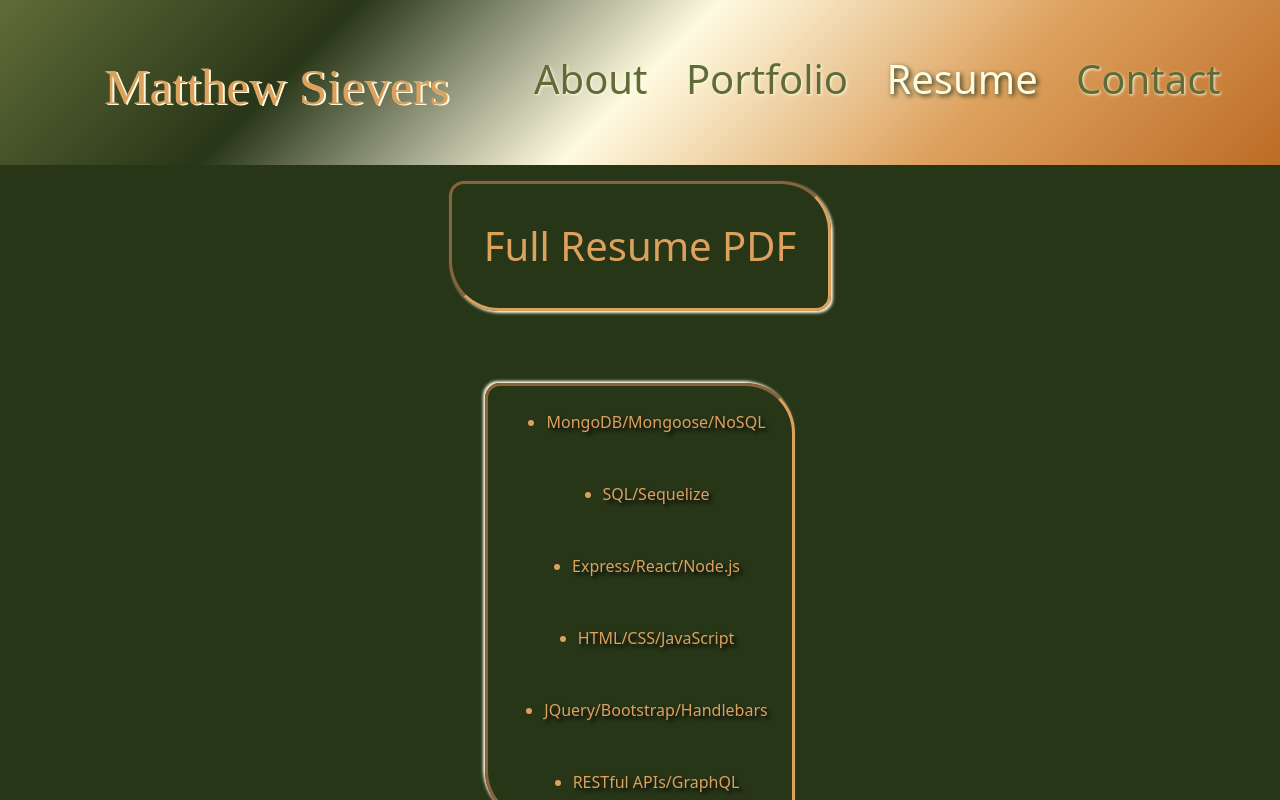
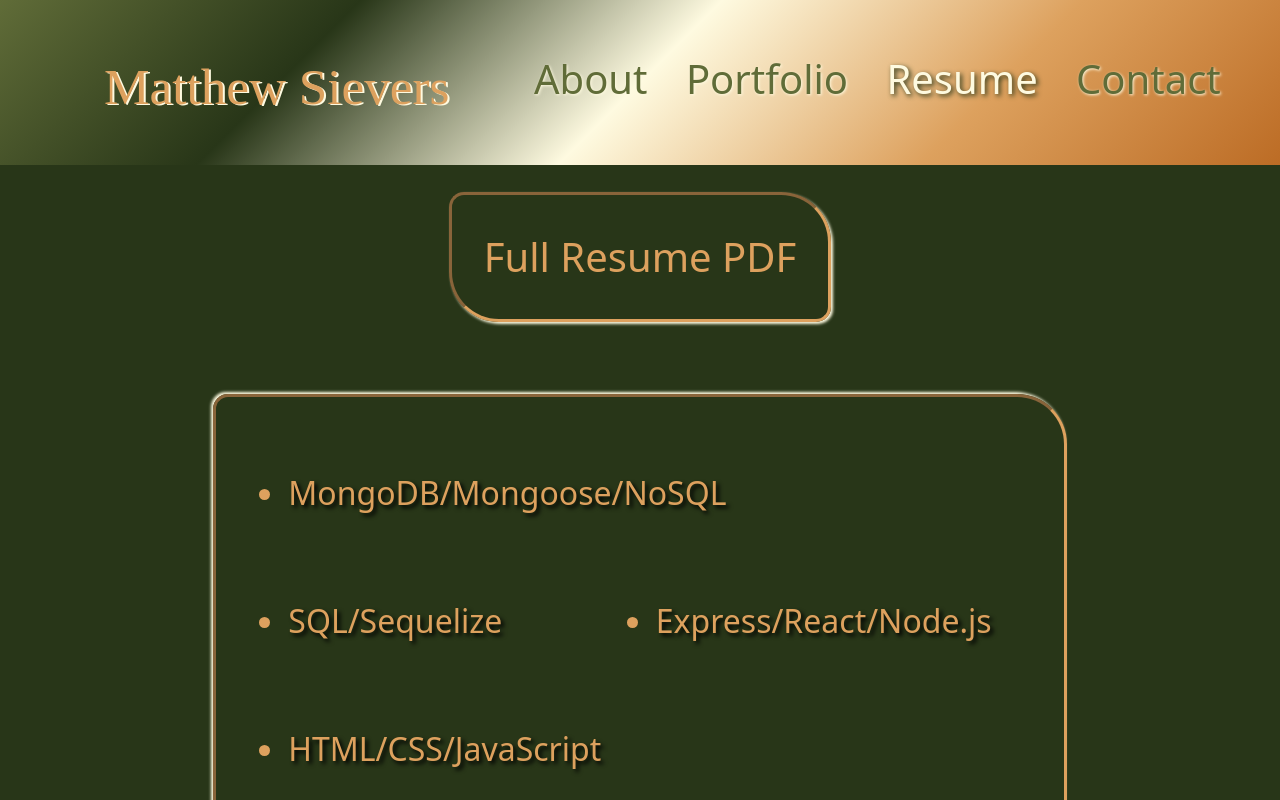
Before and after one commit to mattersievers/portfolio_v2.0, a React (Create React App) app: page / in a window 1280 px wide. Both pictures are taken after a click on the element "Resume". Shown: the top 800 px of the page. Built offline with nearby package versions, Linux system fonts and the light colour scheme; a web font is replaced by a local one.

Commit message:
fixed spacing on resume page

```diff
--- a/src/App.css
+++ b/src/App.css
@@ -169,7 +169,7 @@ box-shadow: -2px -2px 3px var(--cornsilk);
 
 /* --------------------------  Resume Stylings  ----------------------------- */
 .resumeSection{
-  height:100vh;
+  min-height:100vh;
   min-width: 100vw;
 }
 
@@ -204,11 +204,14 @@ box-shadow: -2px -2px 3px var(--cornsilk);
   border-color: var(--fawn);
   box-shadow: -2px -2px 3px var(--cornsilk);
   margin: 2vmin;
+  height: 70vh;
+  padding: 4vmin;
 }
 
 .proficiencyList li{
+  font-size: 4vmin;
   size: 100%;
-  margin: 3vmin;
+  margin: 5vmin;
   color: var(--fawn);
   list-style-type: disc;
   text-shadow: 3px 3px 4px black;
--- a/src/components/Resume/index.js
+++ b/src/components/Resume/index.js
@@ -2,9 +2,9 @@ import React from "react";
 
 const Resume = () => {
     return (
-        <section className="resumeSection d-flex flex-column align-items-center">
+        <section className="resumeSection d-flex flex-column align-items-center justify-content-center">
             <a href="https://drive.google.com/file/d/1mQV6_A6ElUt6uPYaEiEOxWC45VE1semS/view?usp=sharing" className="resumeLink ">Full Resume PDF</a>
-            <ul className="proficiencyList d-flex flex-column justify-content-between flex-wrap align-items-center">
+            <ul className="proficiencyList d-flex flex-wrap align-items-center col-8 justify-content-between">
                 <li>MongoDB/Mongoose/NoSQL</li>
                 <li>SQL/Sequelize</li>
                 <li>Express/React/Node.js</li>
```
Also changed, not shown: package.json (+6 -1 lines), 1 other file (tests, documents, lock files or other folders).
